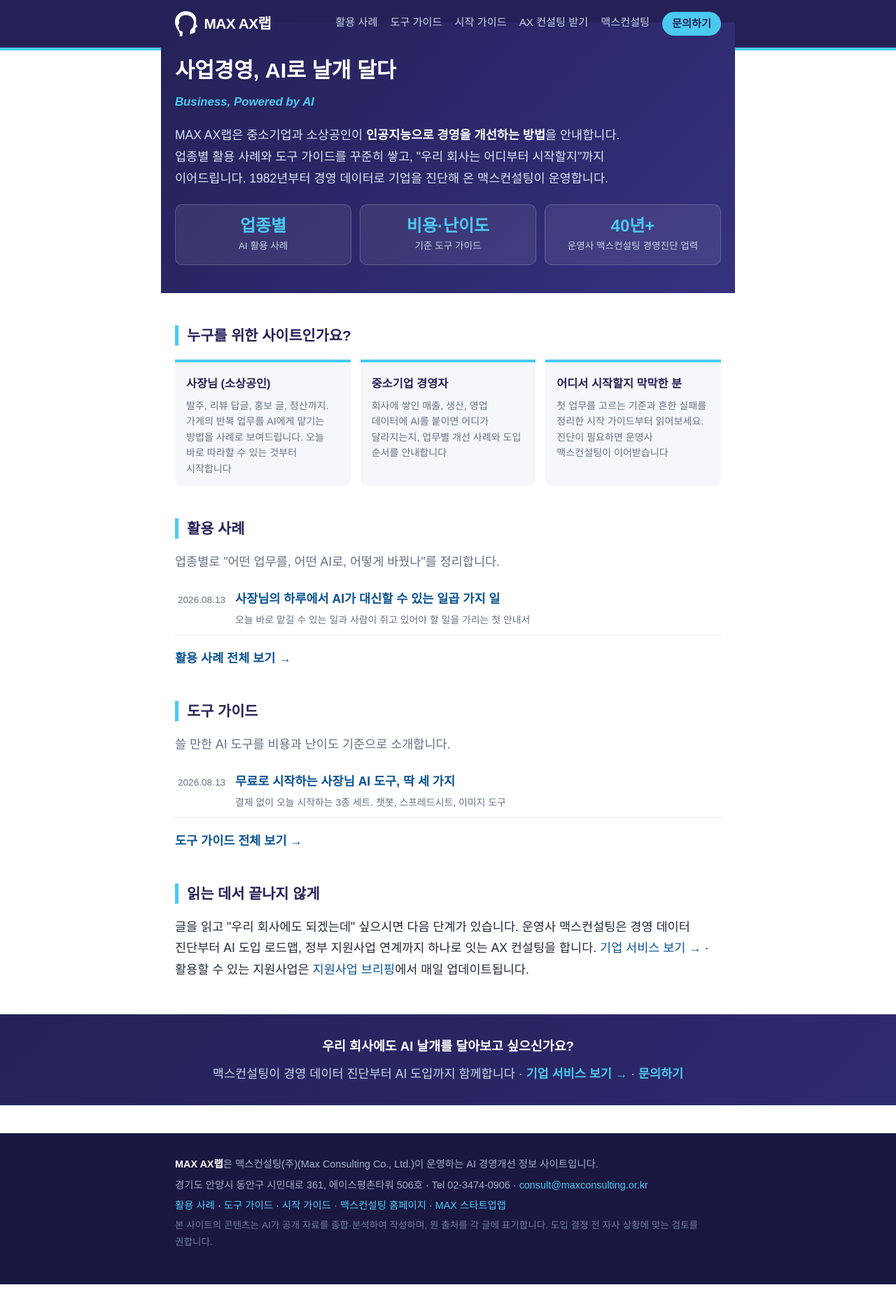
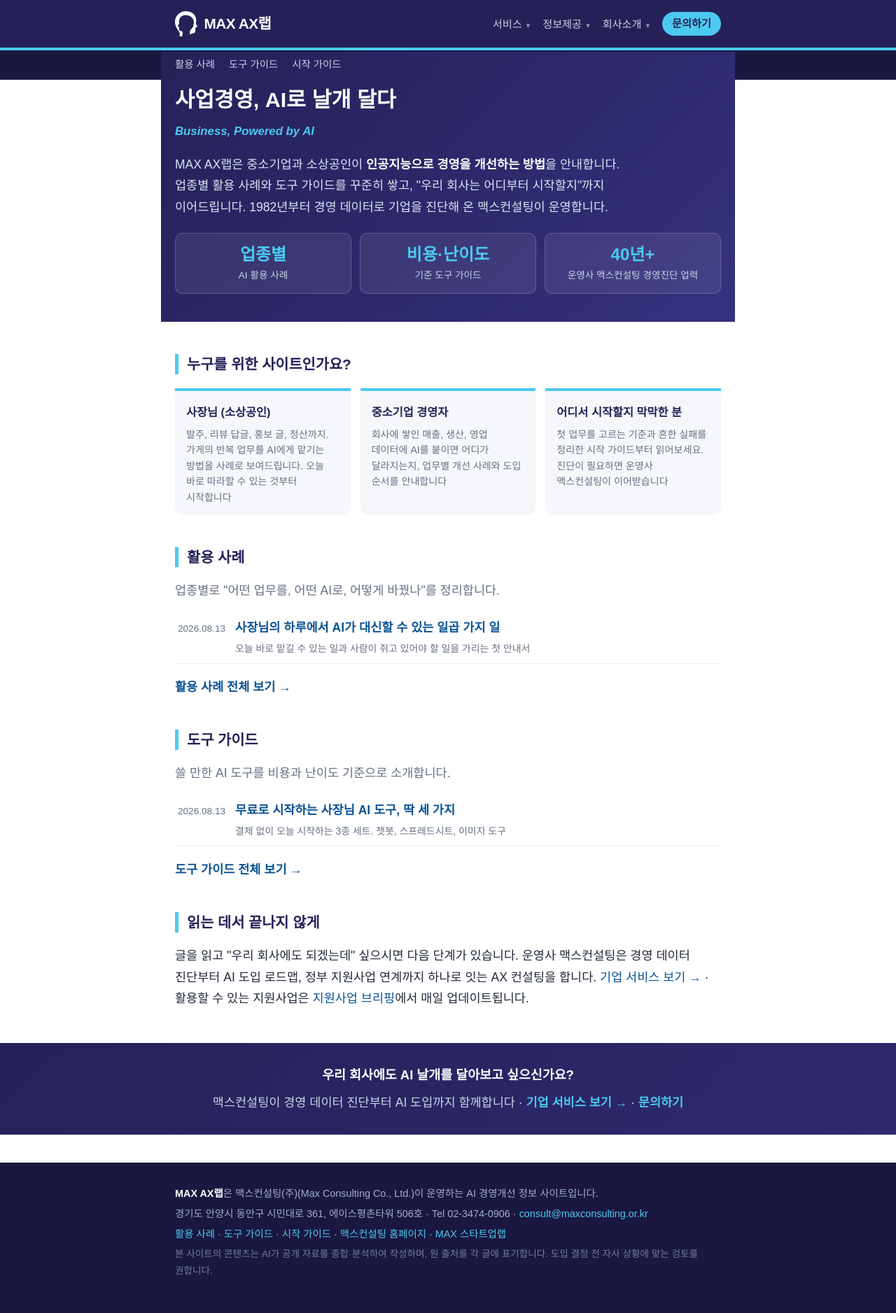
Before and after one commit to isac1003/ax-lab, a Jekyll site: the page built from index.html, in a window 1280 px wide. Shown: the whole page at 70% size. Built offline with Jekyll 4.4.1, drawn with Linux system fonts in a browser that asks for light colours; before the commit the page ends 1836 px from its top, so only the background shows below that.

Commit message:
통합 메인 메뉴 적용: 서비스/정보제공/회사소개/문의하기 + 사이트 코너 보조 메뉴 줄

```diff
--- a/_layouts/default.html
+++ b/_layouts/default.html
@@ -39,15 +39,45 @@
   <div class="wrap">
     <a class="site-title" href="{{ '/' | relative_url }}"><img class="site-logo" src="{{ '/assets/logo-mark-white.png' | relative_url }}" alt="" width="32" height="36">{{ site.title }}</a>
     <nav aria-label="주 메뉴">
-      <a href="{{ '/cases/' | relative_url }}">활용 사례</a>
-      <a href="{{ '/tools/' | relative_url }}">도구 가이드</a>
-      <a href="{{ '/start/' | relative_url }}">시작 가이드</a>
-      <a href="{{ site.company.main_site }}/business/">AX 컨설팅 받기</a>
-      <a href="{{ site.company.main_site }}">맥스컨설팅</a>
-      <a class="nav-cta" href="{{ site.company.main_site }}/contact/">문의하기</a>
+      <span class="nav-item"><a href="https://maxconsulting.or.kr/services/">서비스 <span class="caret">▾</span></a>
+        <span class="dropdown">
+          <a href="https://maxconsulting.or.kr/services/sales/">매출 데이터 진단</a>
+          <a href="https://maxconsulting.or.kr/services/production/">생산·품질 데이터 진단</a>
+          <a href="https://maxconsulting.or.kr/services/evaluation/">경영진단·조사·평가</a>
+          <a href="https://maxconsulting.or.kr/services/export/">수출 시장전략</a>
+          <a href="https://maxconsulting.or.kr/services/rnd/">R&amp;D기획·기술사업화</a>
+          <a href="https://maxconsulting.or.kr/services/startup/">창업기업 성장·투자유치</a>
+          <span class="dd-sep"></span>
+          <a href="https://maxconsulting.or.kr/business/">기업을 위한 서비스</a>
+          <a href="https://maxconsulting.or.kr/startup/">스타트업을 위한 서비스</a>
+        </span>
+      </span>
+      <span class="nav-item"><a href="https://maxconsulting.or.kr/insights/">정보제공 <span class="caret">▾</span></a>
+        <span class="dropdown">
+          <a href="https://maxconsulting.or.kr/insights/">데이터로 보는 경영<span class="dd-note">경영·시장 데이터 해설</span></a>
+          <a href="https://maxconsulting.or.kr/briefing/">지원사업 브리핑<span class="dd-note">창업·중소기업 공고 정리</span></a>
+          <span class="dd-sep"></span>
+          <a href="https://startup.maxconsulting.or.kr">MAX 스타트업랩<span class="dd-note">해외 창업 케이스 심층분석</span></a>
+          <a href="https://ax.maxconsulting.or.kr">MAX AX랩<span class="dd-note">사업경영, AI로 날개 달다</span></a>
+        </span>
+      </span>
+      <span class="nav-item"><a href="https://maxconsulting.or.kr/about/">회사소개 <span class="caret">▾</span></a>
+        <span class="dropdown">
+          <a href="https://maxconsulting.or.kr/about/">회사소개</a>
+          <a href="https://maxconsulting.or.kr/history/">걸어온 길</a>
+          <a href="https://maxconsulting.or.kr/projects/">수행실적</a>
+          <a href="https://maxconsulting.or.kr/faq/">자주 묻는 질문</a>
+        </span>
+      </span>
+      <a class="nav-cta" href="https://maxconsulting.or.kr/contact/">문의하기</a>
     </nav>
   </div>
 </header>
+<div class="sub-nav"><div class="wrap">
+  <a href="{{ '/cases/' | relative_url }}">활용 사례</a>
+  <a href="{{ '/tools/' | relative_url }}">도구 가이드</a>
+  <a href="{{ '/start/' | relative_url }}">시작 가이드</a>
+</div></div>
 <main class="wrap" id="main">
 {{ content }}
 </main>
--- a/assets/style.css
+++ b/assets/style.css
@@ -226,3 +226,27 @@
 .meter .meter-note { font-size: 0.85rem; color: var(--muted); margin-top: 5px; }
 .idea-item { flex: 1; display: flex; flex-direction: column; }
 .idea-item .idea-sub { color: var(--muted); font-size: 0.87rem; font-weight: 400; margin-top: 2px; }
+
+/* ── 계층형 메뉴 ── */
+.site-header nav { align-items: center; }
+.nav-item { position: relative; display: inline-block; }
+.nav-item > a .caret { font-size: 0.7em; opacity: .7; margin-left: 2px; }
+.dropdown { display: none; position: absolute; top: 100%; left: -12px; background: #fff; min-width: 230px; border-radius: 10px; box-shadow: 0 10px 28px rgba(15,29,54,.18); padding: 8px 0; margin-top: 10px; z-index: 60; }
+.dropdown::before { content: ''; position: absolute; top: -12px; left: 0; right: 0; height: 12px; }
+.nav-item:hover > .dropdown, .nav-item.open > .dropdown { display: block; }
+.site-header nav .dropdown a { display: block; padding: 9px 18px; color: var(--text); font-size: 0.93rem; border-bottom: none; }
+.site-header nav .dropdown a:hover { background: var(--bg-soft); color: var(--navy); text-decoration: none; border-bottom: none; }
+.dropdown .dd-note { display: block; font-size: 0.78rem; color: var(--muted); margin-top: 1px; }
+.dropdown .dd-sep { display: block; border-top: 1px solid var(--line); margin: 6px 0; }
+@media (max-width: 700px) {
+  .dropdown { position: static; box-shadow: none; border-radius: 8px; margin-top: 4px; min-width: 0; background: rgba(255,255,255,.07); }
+  .dropdown::before { display: none; }
+  .site-header nav .dropdown a { color: #dbe4f2; }
+  .site-header nav .dropdown a:hover { background: rgba(255,255,255,.1); color: #fff; }
+  .dropdown .dd-note { color: #9fb0c9; }
+}
+/* 서브사이트 보조 메뉴 줄 */
+.sub-nav { background: var(--navy-deep); }
+.sub-nav .wrap { display: flex; gap: 20px; padding-top: 8px; padding-bottom: 8px; flex-wrap: wrap; }
+.sub-nav a { color: #c9d4e5; font-size: 0.9rem; }
+.sub-nav a:hover { color: #fff; text-decoration: none; }
```
Also changed, not shown: other parts of _layouts/default.html (+15 -0 lines).
